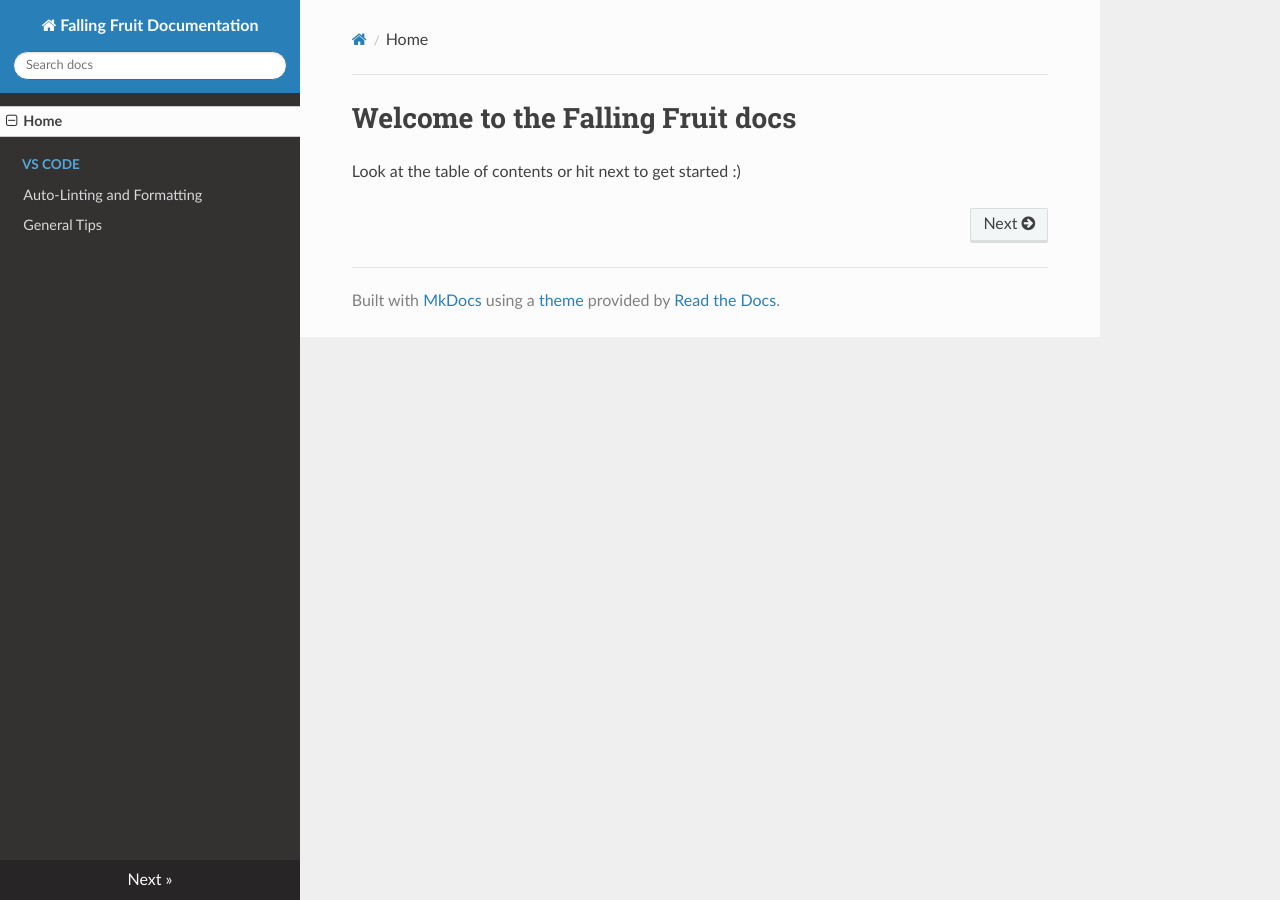
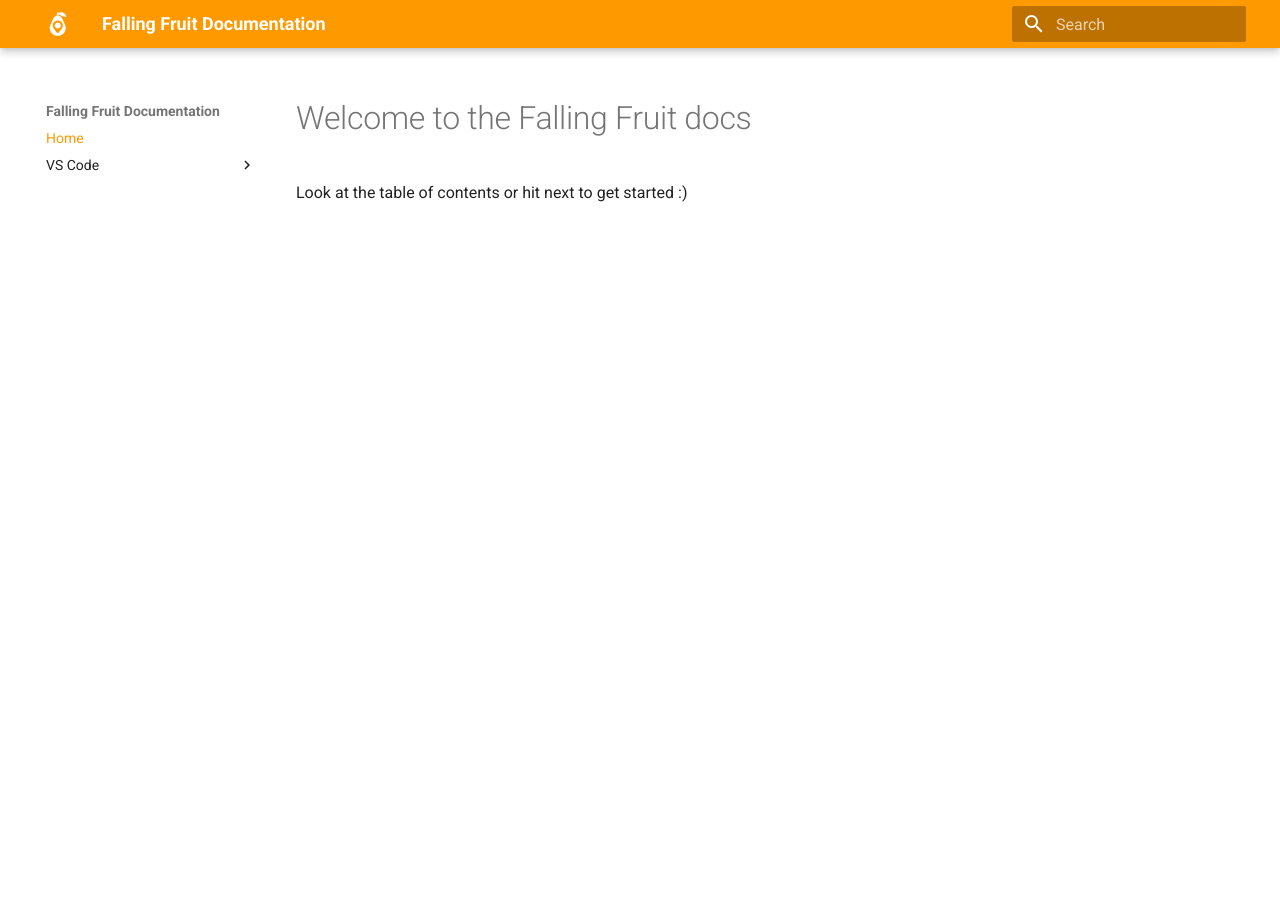
Before and after one commit to falling-fruit/falling-fruit-web, an MkDocs documentation site: the page built from docs/data/index.md, in a window 1280 px wide. Built offline with MkDocs 1.6.1 and Material for MkDocs 9.7.7, drawn with Linux system fonts in a browser that asks for light colours; nearby versions of some CDN libraries.

Commit message:
add theme docs

```diff
--- /dev/null
+++ b/docs/data/_styles/index.css
@@ -0,0 +1,25 @@
+:root {
+  --orange: #ff9900;
+  --orange-light: #ffc266;
+  --orange-dark: #e68a00;
+  --orange-transparent: #ffedd1;
+
+  --md-primary-fg-color: var(--orange);
+  --md-primary-fg-color--light: var(--orange-light);
+  --md-primary-fg-color--dark: var(--orange-dark);
+
+  --md-accent-fg-color: var(--orange-light);
+  --md-accent-fg-color--transparent: var(--orange-transparent);
+}
+
+footer {
+  margin-top: 5em;
+}
+
+.md-footer-meta {
+  display: none;
+}
+
+.md-header__title {
+  margin-left: 0;
+}
--- a/docs/mkdocs.yml
+++ b/docs/mkdocs.yml
@@ -4,5 +4,10 @@ nav:
   - 'VS Code':
       - 'Auto-Linting and Formatting': 'vscode/auto-linting-and-formatting.md'
       - 'General Tips': 'vscode/general-tips.md'
-theme: readthedocs
+  # - 'Repository': 'https://github.com/hack4impact-uiuc/falling-fruit'
+theme:
+  name: material
+  logo: _assets/logo.svg
+extra_css:
+  - _styles/index.css
 docs_dir: 'data'
```
Also changed, not shown: docs/data/_assets/logo.svg (added).
